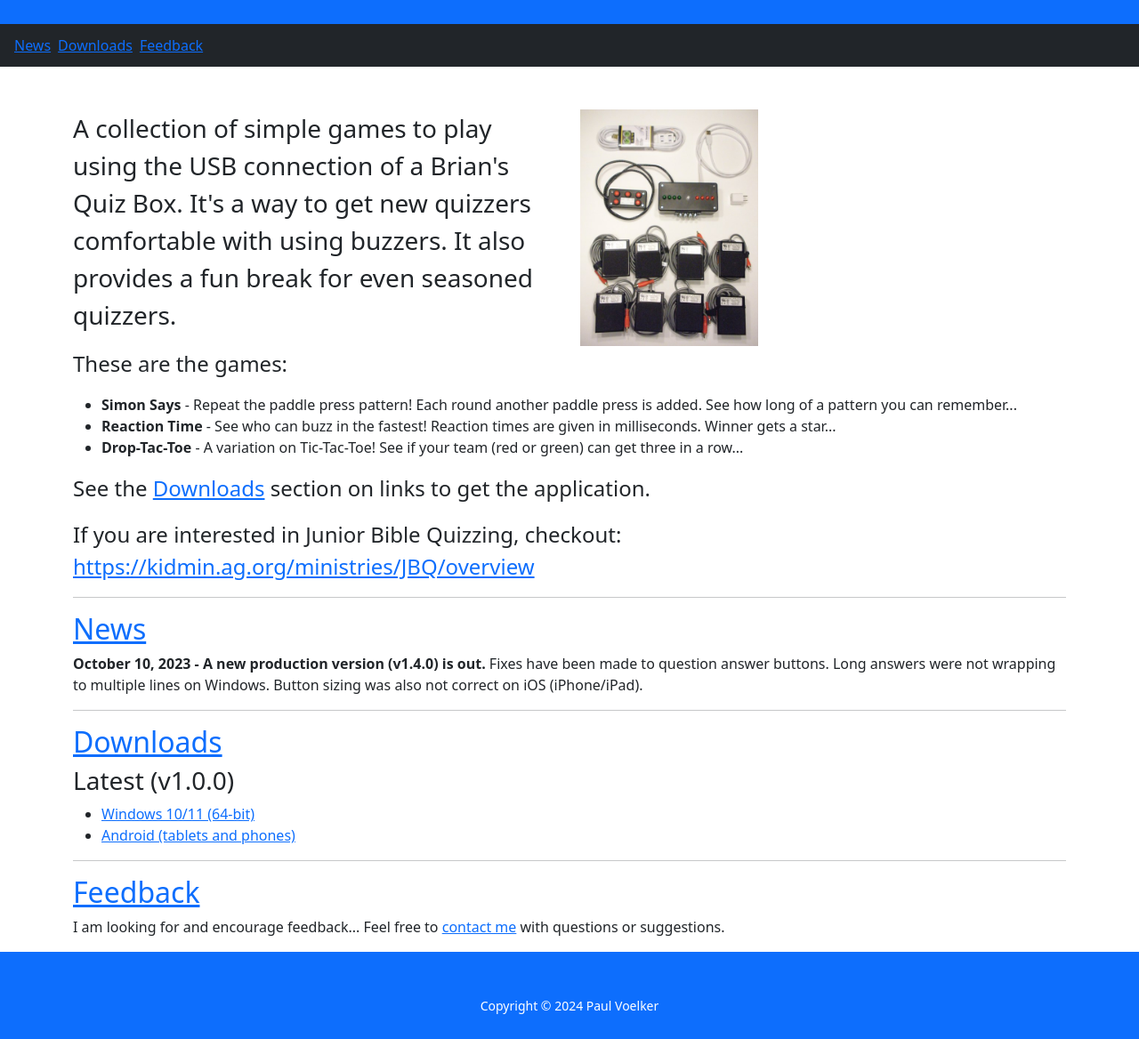
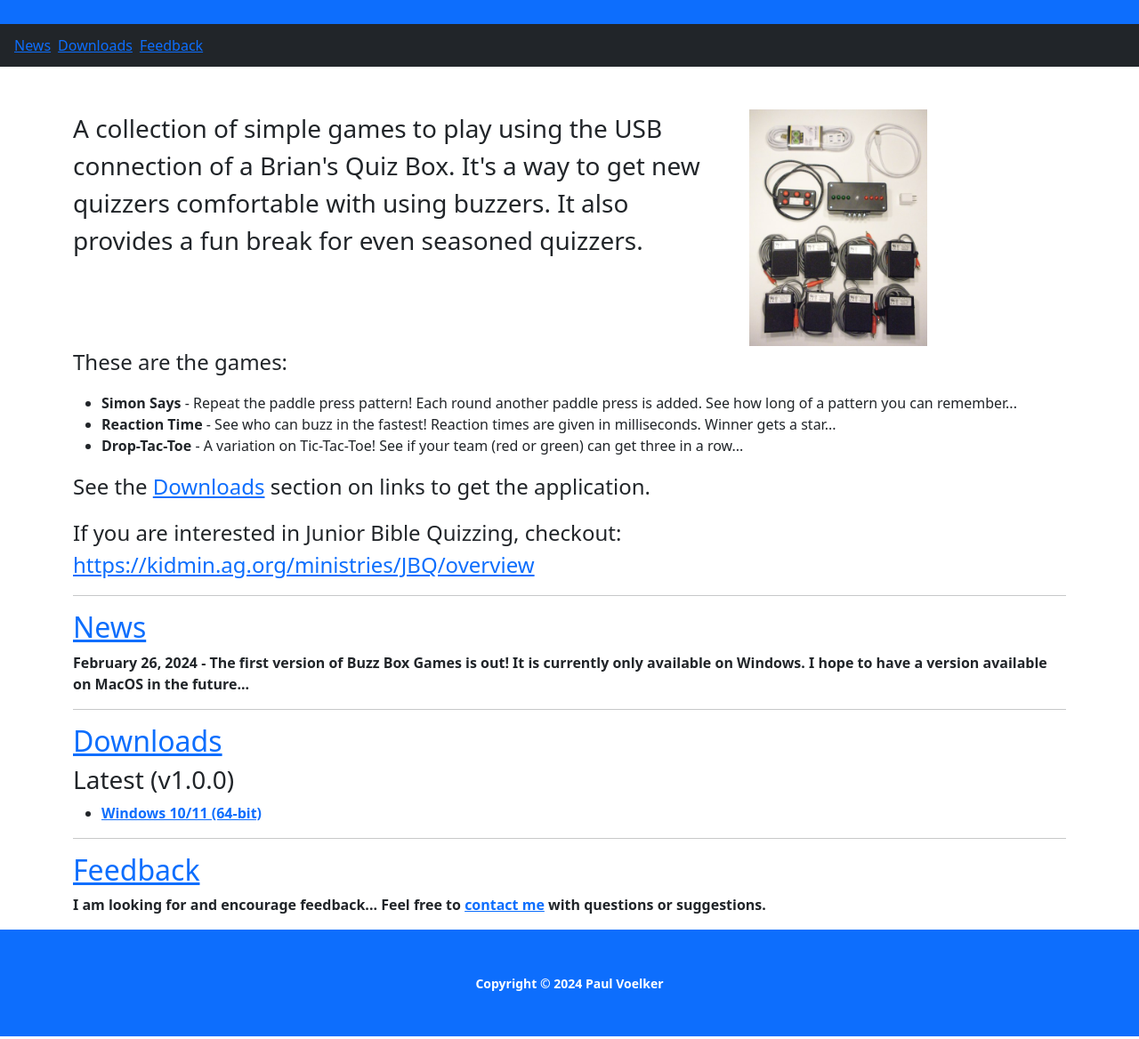
Before and after one commit to pvoelker/BuzzBoxGames, a plain HTML site: page docs/index.html in a window 1280 px wide. Shown: the part 280-1448 px from the top of the page at 89% size. Drawn offline with Linux system fonts and the light colour scheme.

Commit message:
Update to project website

```diff
--- a/docs/index.html
+++ b/docs/index.html
@@ -45,10 +45,10 @@
 
         <!--<div class="container">-->
             <div class="row">
-                <div class="col">
+                <div class="col-sm-8">
                     <p class="fs-3">A collection of simple games to play using the USB connection of a Brian's Quiz Box.  It's a way to get new quizzers comfortable with using buzzers.  It also provides a fun break for even seasoned quizzers.</p>
                 </div>
-                <div class="col">
+                <div class="col-sm-4">
                     <img src="images/brians_quiz_box.jpg" alt="Brian's Quiz Box Image" width="200" />
                 </div>
             </div>
@@ -90,7 +90,7 @@
 
         <h2 id="news"><a href="#top">News</a></h2>
 
-		<p><b>October 10, 2023 - A new production version (v1.4.0) is out.</b> Fixes have been made to question answer buttons.  Long answers were not wrapping to multiple lines on Windows.  Button sizing was also not correct on iOS (iPhone/iPad).</p>
+		<p><b>February 26, 2024 - The first version of Buzz Box Games is out!  It is currently only available on Windows.  I hope to have a version available on MacOS in the future...</p>
 
         <hr />
 
@@ -98,10 +98,7 @@
         <h3>Latest (v1.0.0)</h3>
         <ul>
             <li>
-                <a href="https://github.com/pvoelker/JBQQuizMe/releases/download/1.4-production/JBQQuizMeApp_1.4.0.0_x64.msix">Windows 10/11 (64-bit)</a>
-            </li>
-            <li>
-				<a href="https://github.com/pvoelker/JBQQuizMe/releases/download/1.4-production/pauledwardvoelker.jbqquizme-Signed.apk">Android (tablets and phones)</a>
+                <a href="https://github.com/pvoelker/BuzzBoxGames/releases/download/1.0-production/BuzzBoxGamesApp_1.0.0.0_x64.msix">Windows 10/11 (64-bit)</a>
             </li>
         </ul>
 
```
